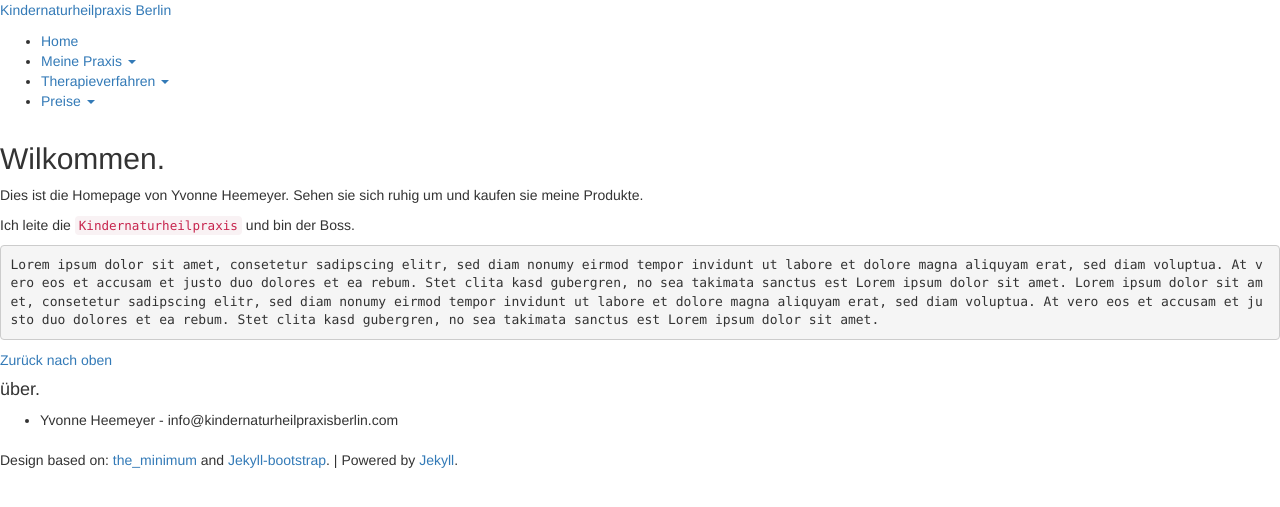
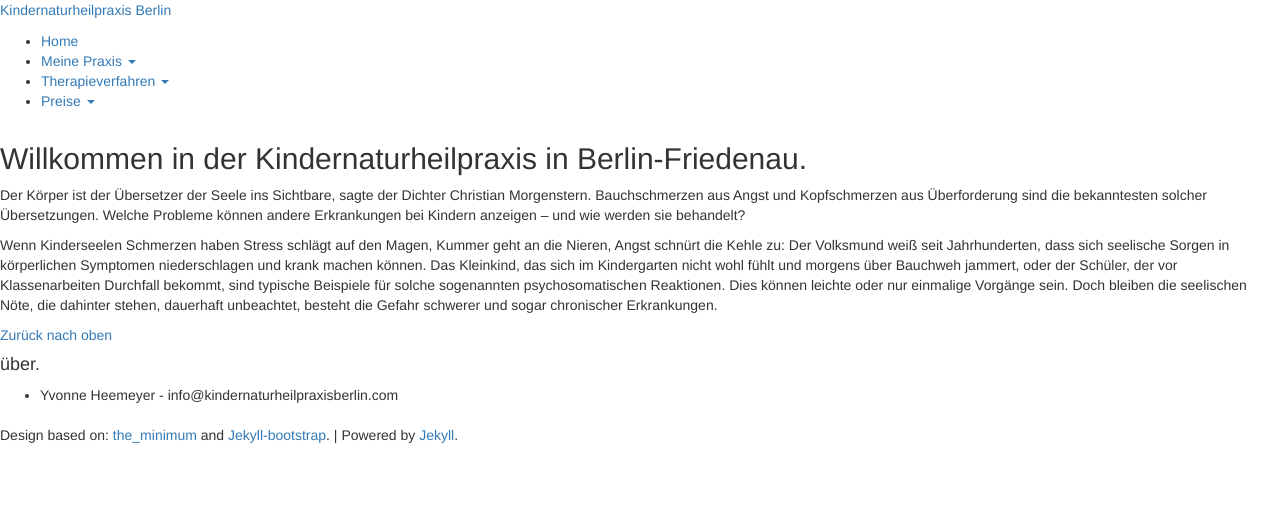
Before and after one commit to heilpraktiker/heilpraktiker.github.io, a Jekyll site: the page built from index.md, in a window 1280 px wide. Shown: the top 507 px of the page. Built offline with Jekyll 4.4.1, drawn with Linux system fonts in a browser that asks for light colours; nearby versions of some CDN libraries; comment, search, counter and statistics services are not loaded.

Commit message:
Updated index.md

```diff
--- a/index.md
+++ b/index.md
@@ -1,13 +1,14 @@
 ---
 layout: page
-title: Wilkommen!
+title: "Wilkommen!"
+published: true
 ---
+
 {% include JB/setup %}
 
-## Wilkommen.
+## Willkommen in der Kindernaturheilpraxis in Berlin-Friedenau.
 
-Dies ist die Homepage von Yvonne Heemeyer. Sehen sie sich ruhig um und kaufen sie meine Produkte.
+Der Körper ist der Übersetzer der Seele ins Sichtbare, sagte der Dichter Christian Morgenstern. Bauchschmerzen aus Angst und Kopfschmerzen aus Überforderung sind die bekanntesten solcher Übersetzungen. Welche Probleme können andere Erkrankungen bei Kindern anzeigen – und wie werden sie behandelt?
 
-Ich leite die `Kindernaturheilpraxis` und bin der Boss.
-
-    Lorem ipsum dolor sit amet, consetetur sadipscing elitr, sed diam nonumy eirmod tempor invidunt ut labore et dolore magna aliquyam erat, sed diam voluptua. At vero eos et accusam et justo duo dolores et ea rebum. Stet clita kasd gubergren, no sea takimata sanctus est Lorem ipsum dolor sit amet. Lorem ipsum dolor sit amet, consetetur sadipscing elitr, sed diam nonumy eirmod tempor invidunt ut labore et dolore magna aliquyam erat, sed diam voluptua. At vero eos et accusam et justo duo dolores et ea rebum. Stet clita kasd gubergren, no sea takimata sanctus est Lorem ipsum dolor sit amet.
+Wenn Kinderseelen Schmerzen haben
+Stress schlägt auf den Magen, Kummer geht an die Nieren, Angst schnürt die Kehle zu: Der Volksmund weiß seit Jahrhunderten, dass sich seelische Sorgen in körperlichen Symptomen niederschlagen und krank machen können. Das Kleinkind, das sich im Kindergarten nicht wohl fühlt und morgens über Bauchweh jammert, oder der Schüler, der vor Klassenarbeiten Durchfall bekommt, sind typische Beispiele für solche sogenannten psychosomatischen Reaktionen. Dies können leichte oder nur einmalige Vorgänge sein. Doch bleiben die seelischen Nöte, die dahinter stehen, dauerhaft unbeachtet, besteht die Gefahr schwerer und sogar chronischer Erkrankungen.
```
